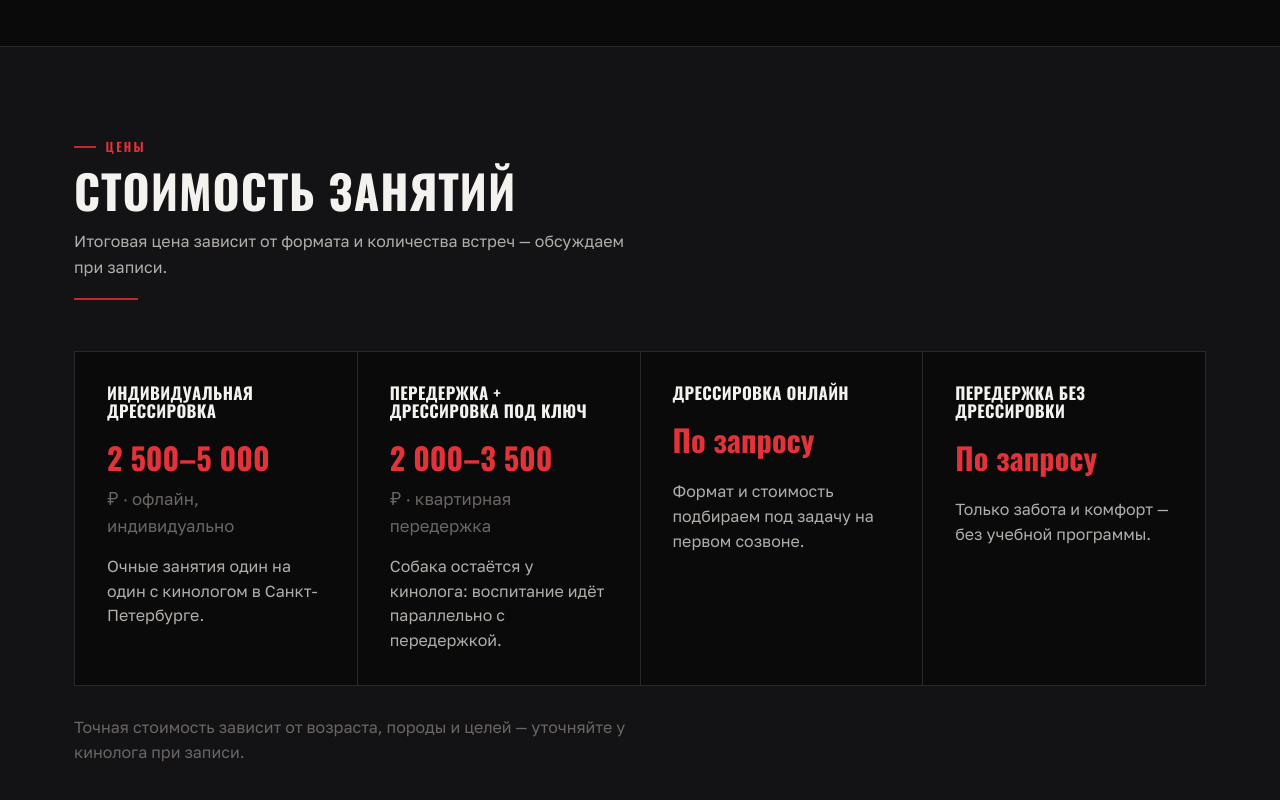
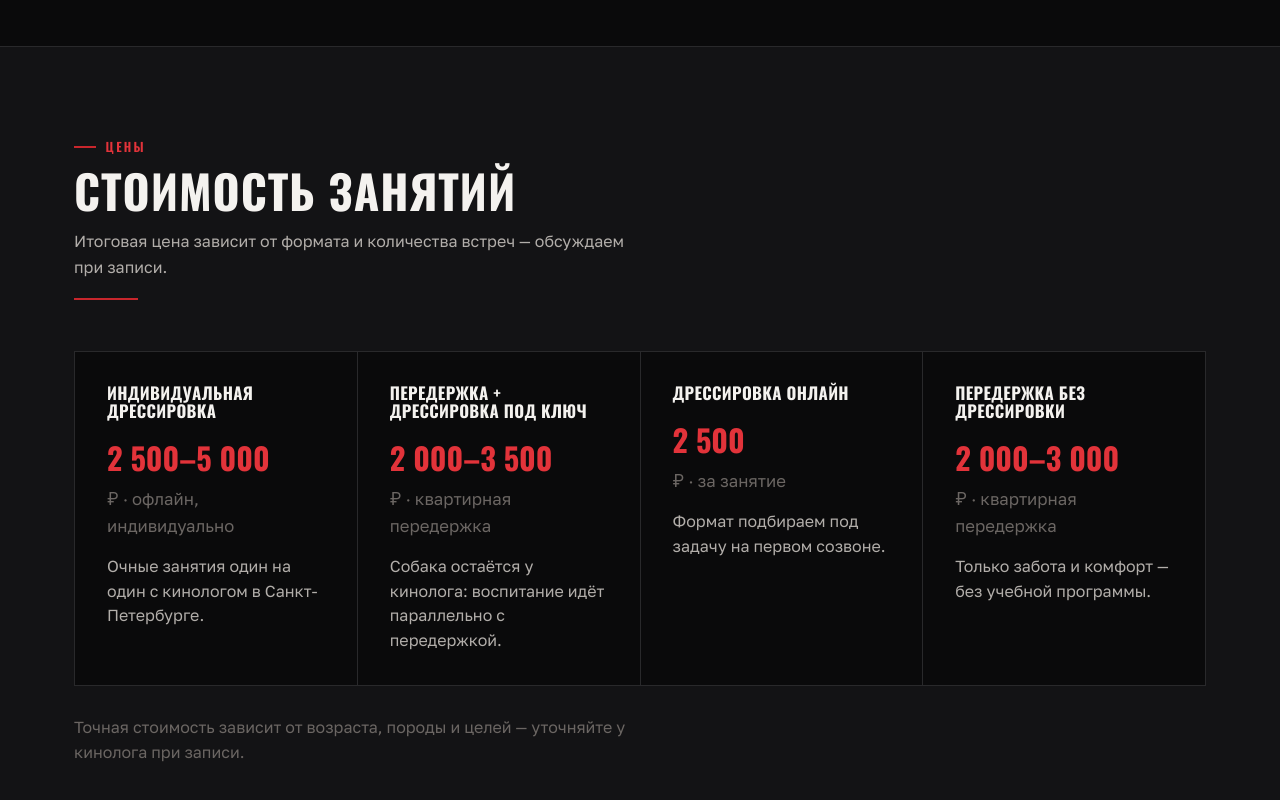
Before and after one commit to Likes32/BAF-, a plain HTML site: page baf-dog-school-landing.html in a window 1280 px wide. Shown: the part 3750-4550 px from the top of the page. Drawn offline with Linux system fonts and the light colour scheme.

Commit message:
Обновить текст блока услуг и цены онлайн-дрессировки/передержки без дрессировки

```diff
--- a/baf-dog-school-landing.html
+++ b/baf-dog-school-landing.html
@@ -852,7 +852,7 @@
       <div class="section-head reveal">
         <p class="eyebrow">Услуги</p>
         <h2>Формат под вашу задачу</h2>
-        <p class="lede">Работаем со всеми породами. Любовь к бельгийским овчаркам — просто приятный бонус к стилю.</p>
+        <p class="lede">Работаем с любыми собаками. Порода, размер, возраст — не важен. Вместе с вами найдём ключик к восприятию вашего любимца.</p>
       </div>
       <div class="service-grid reveal">
         <div class="service-card">
@@ -930,12 +930,12 @@
         </div>
         <div class="price-card">
           <div class="price-name"><h3>Дрессировка онлайн</h3></div>
-          <div class="price-value">По запросу</div>
-          <p class="desc">Формат и стоимость подбираем под задачу на первом созвоне.</p>
+          <div class="price-value">2 500 <small>₽ · за занятие</small></div>
+          <p class="desc">Формат подбираем под задачу на первом созвоне.</p>
         </div>
         <div class="price-card">
           <div class="price-name"><h3>Передержка без дрессировки</h3></div>
-          <div class="price-value">По запросу</div>
+          <div class="price-value">2 000–3 000 <small>₽ · квартирная передержка</small></div>
           <p class="desc">Только забота и комфорт — без учебной программы.</p>
         </div>
       </div>
```
Also changed, not shown: index.html (+4 -4 lines).
